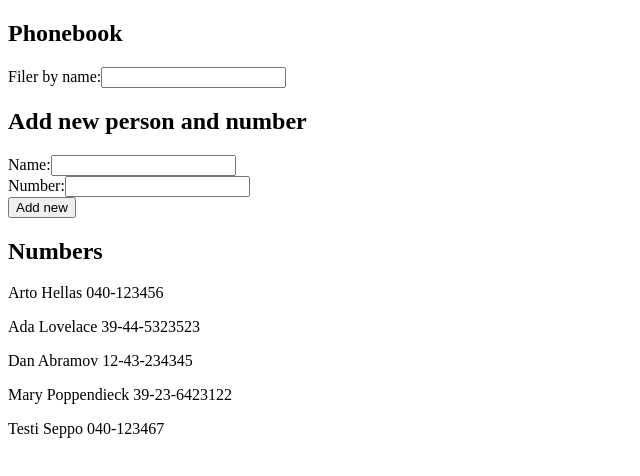
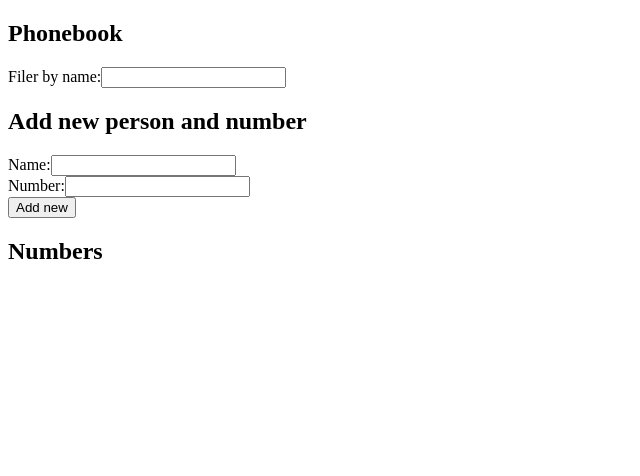
Before and after one commit to venalaine/FullStack2020, a React (Create React App) app in the folder osa2/puhelinluettelo/: page / in a window 1280 px wide. Shown: the top 476 px of the page, without its empty margins (0-640 px from the left). Built offline with nearby package versions, Linux system fonts and the light colour scheme; data requests are answered from the project's data file.

Commit message:
puhelinluettelo step9

```diff
--- a/osa2/puhelinluettelo/db.json
+++ b/osa2/puhelinluettelo/db.json
@@ -1,29 +1,3 @@
 {
-  "persons": [
-    {
-      "name": "Arto Hellas",
-      "number": "040-123456",
-      "id": 1
-    },
-    {
-      "name": "Ada Lovelace",
-      "number": "39-44-5323523",
-      "id": 2
-    },
-    {
-      "name": "Dan Abramov",
-      "number": "12-43-234345",
-      "id": 3
-    },
-    {
-      "name": "Mary Poppendieck",
-      "number": "39-23-6423122",
-      "id": 4
-    },
-    {
-      "name": "Testi Seppo",
-      "number": "040-123467",
-      "id": 5
-    }
-  ]
+  "persons": []
 }
--- a/osa2/puhelinluettelo/src/App.js
+++ b/osa2/puhelinluettelo/src/App.js
@@ -54,7 +54,6 @@ const App = () => {
 
   const handleFilterChange = (event) => {
     setNewFilter(event.target.value)
-
   }
 
   const personsToShow = persons.filter(person => person.name.toLowerCase().includes(filter.toLowerCase()))
@@ -71,7 +70,7 @@ const App = () => {
       </div>
       <h2>Numbers</h2>
       <div>
-        <Persons personsToShow={personsToShow} />
+        <Persons personsToShow={personsToShow} persons={persons} setPersons={setPersons} />
       </div>
     </div>
   )
--- /dev/null
+++ b/osa2/puhelinluettelo/src/components/Button.js
@@ -0,0 +1,21 @@
+import React from 'react'
+import personService from '../services/personService'
+
+const Button = ( { personid, personname, persons, setPersons } ) => {
+
+    const handleClick = () => {
+        const deleteConfirm = window.confirm(`Do you want to delete ${personname}?`)
+        if (deleteConfirm === true) {
+            personService.deletePerson(personid)
+                .then(
+                    setPersons(persons.filter(person => person.id !== personid))
+                )
+        }
+    }
+
+    return (
+        <button onClick={handleClick}>Delete</button>
+    )
+}
+
+export default Button
--- a/osa2/puhelinluettelo/src/components/Persons.js
+++ b/osa2/puhelinluettelo/src/components/Persons.js
@@ -1,10 +1,14 @@
 import React from 'react'
+import Button from './Button'
 
-const Persons = ({ personsToShow }) => {
+const Persons = ({ personsToShow, persons, setPersons }) => {
+
   return (
     <div>
       {personsToShow.map((person, name) =>
-          <p key={name} >{person.name} {person.number} </p>
+        <p key={name} >{person.name} {person.number}
+          <Button personid={person.id} personname={person.name} persons={persons} setPersons={setPersons}>Delete</Button>
+        </p>
       )}
     </div>
   )
--- a/osa2/puhelinluettelo/src/services/personService.js
+++ b/osa2/puhelinluettelo/src/services/personService.js
@@ -10,7 +10,12 @@ const create = personObject => {
     return axios.post(baseUrl, personObject)
 }
 
+const deletePerson = id => {
+    return axios.delete(`${baseUrl}/${id}`)
+}
+
 export default {
     getAll: getAll,
-    create: create
+    create: create,
+    deletePerson: deletePerson
 }
```
Also changed, not shown: 1 other file (tests, documents, lock files or other folders). Lines whose indentation alone changed are shown as unchanged.
